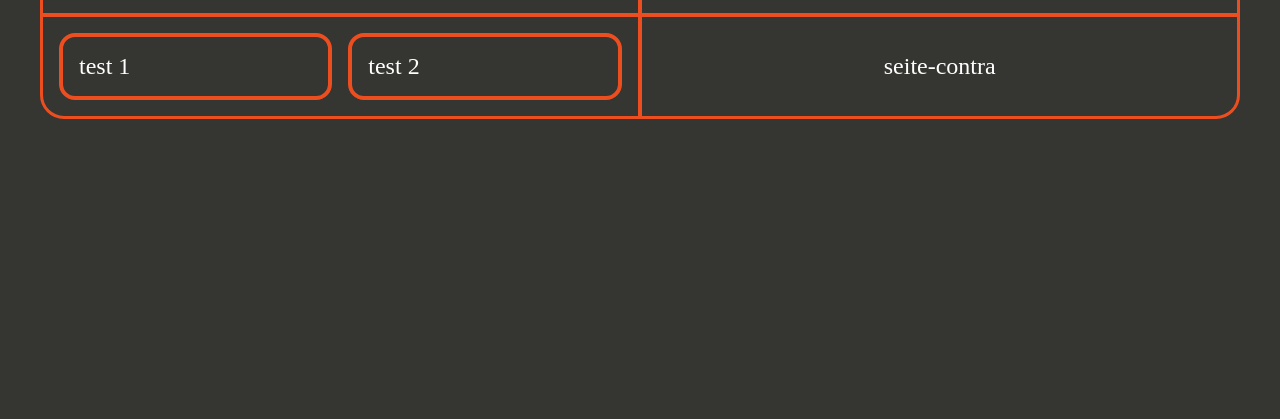
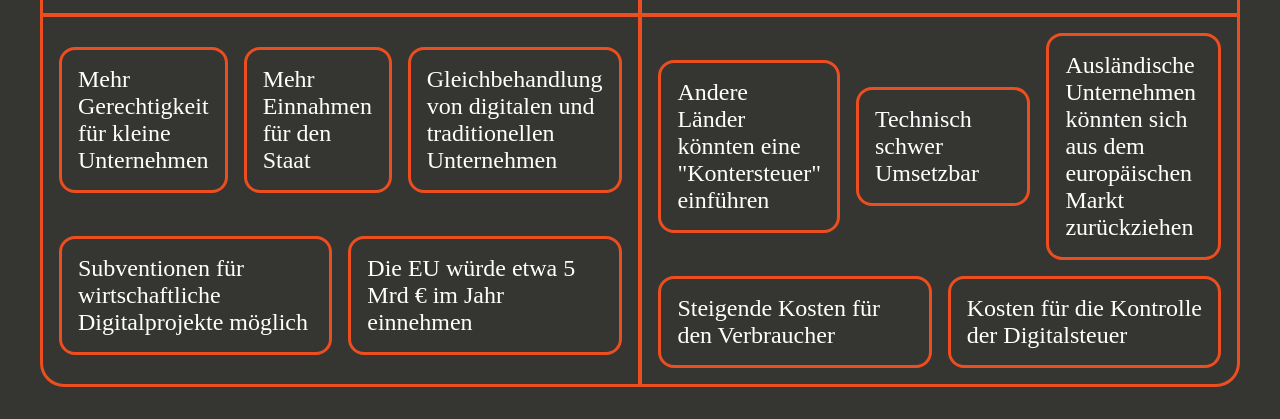
Before and after one commit to Aurus28/Digitalsteuer, a plain HTML site: page index.html in a window 1280 px wide. Shown: the part 508-927 px from the top of the page. Before the commit the page ends 800 px from the top, so only its background shows below. Drawn offline with Linux system fonts and the light colour scheme.

Commit message:
added data

```diff
--- a/index.html
+++ b/index.html
@@ -27,11 +27,62 @@ Der Begriff Digitalsteuer bezeichnet verschiedene Konzepte zur Mindestbesteuerun
       <div class="ver-divider"></div>
       <h2 id="text-contra">Contra</h2>
       <div id="pro-site">
-        <p>test 1</p>
-        <p>test 2</p>
+        <div id="pro-1" onclick="expand(this.id)">
+          Mehr Gerechtigkeit für kleine Unternehmen
+          <p>Platzhalter ;)</p>
+        </div>
+        <div id="pro-2" onclick="expand(this.id)">
+          Mehr Einnahmen für den Staat
+          <p>Platzhalter ;)</p>
+        </div>
+        <div id="pro-3" onclick="expand(this.id)">
+          Gleichbehandlung von digitalen und traditionellen Unternehmen
+          <p>Platzhalter ;)</p>
+        </div>
+        <div id="pro-4" onclick="expand(this.id)">
+          Subventionen für wirtschaftliche Digitalprojekte möglich
+          <p>Platzhalter ;)</p>
+        </div>
+        <div id="pro-5" onclick="expand(this.id)">
+          Die EU würde etwa 5 Mrd € im Jahr einnehmen
+          <p>Platzhalter ;)</p>
+        </div>
       </div>
       <div class="ver-divider"></div>
-      <div id="contra-site">seite-contra</div>
+      <div id="contra-site">
+        <div id="contra-1" onclick="expand(this.id)">
+          Andere Länder könnten eine "Kontersteuer" einführen
+          <p>Platzhalter ;)</p>
+        </div>
+        <div id="contra-2" onclick="expand(this.id)">
+          Technisch schwer Umsetzbar
+          <p>Platzhalter ;)</p>
+        </div>
+        <div id="contra-3" onclick="expand(this.id)">
+          Ausländische Unternehmen könnten sich aus dem europäischen Markt
+          zurückziehen
+          <p>Platzhalter ;)</p>
+        </div>
+        <div id="contra-4" onclick="expand(this.id)">
+          Steigende Kosten für den Verbraucher
+          <p>Platzhalter ;)</p>
+        </div>
+        <div id="contra-5" onclick="expand(this.id)">
+          Kosten für die Kontrolle der Digitalsteuer
+          <p>Platzhalter ;)</p>
+        </div>
+      </div>
     </div>
   </div>
+  <script>
+    function expand(id) {
+      const element = document.getElementById(id);
+      for (const e of element.children)
+        if (e.style.display === "none" || e.style.display === "") {
+          e.style.display = "block";
+        } else {
+          e.style.display = "none";
+        }
+    }
+  </script>
 </body>
--- a/styles.css
+++ b/styles.css
@@ -85,11 +85,31 @@ body {
   align-items: center;
 }
 
+#pro-site > div,
+#contra-site > div {
+  border: 0.2rem solid var(--accent-1-color);
+  border-radius: 1rem;
+  margin: 0;
+  padding: 1rem;
+  flex: 1 0 0%;
+  cursor: pointer;
+}
+
+#pro-site > div > p,
+#contra-site > div > p {
+  display: none;
+}
+
+#contra-site > div:hover,
+#pro-site > div:hover {
+  background-color: var(--accent-2-color);
+}
+
 #pro-site > p,
 #contra-site > p {
   flex: 1 0 0%;
   margin: 0;
-  border: 0.2em solid var(--accent-1-color);
+  border: 0.2rem solid var(--accent-1-color);
   border-radius: 1rem;
   padding: 1rem;
 }
```
